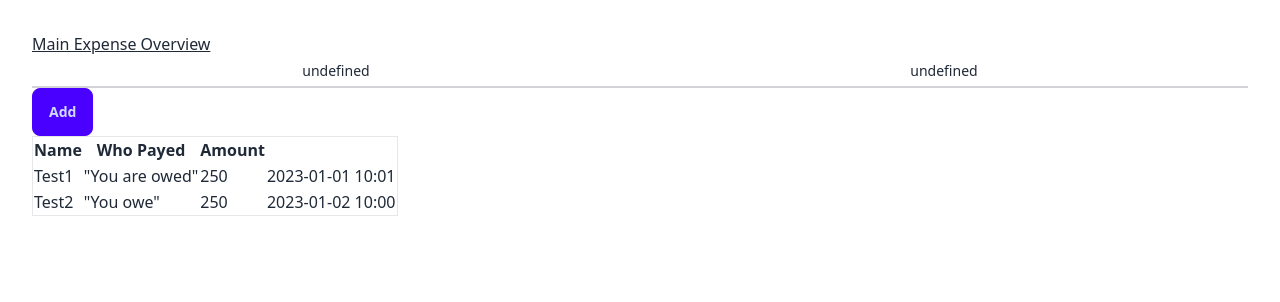
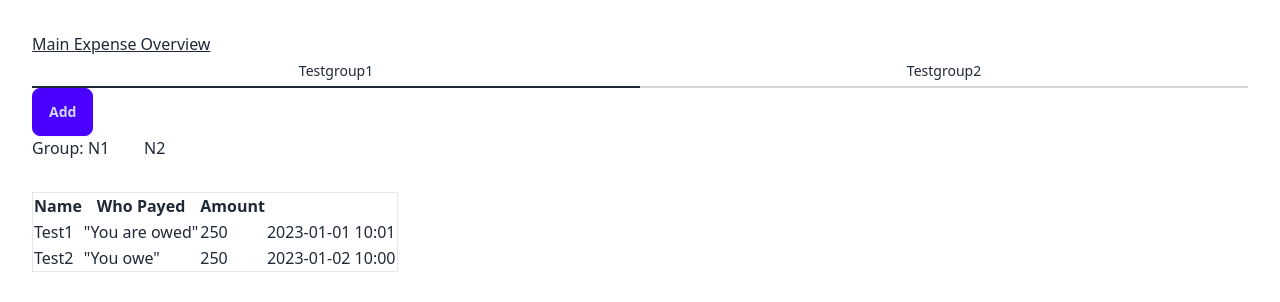
Before and after one commit to Narfinger/toukakoukan, a Svelte app in the folder front_end/: page / in a window 1280 px wide. Shown: the top 302 px of the page. Built offline with nearby package versions, Linux system fonts and the light colour scheme.

Commit message:
frontend

```diff
--- a/front_end/src/pages/Expenses.svelte
+++ b/front_end/src/pages/Expenses.svelte
@@ -17,8 +17,8 @@
     async function getGroups(): Promise<Array<Group>> {
         if (!isProduction) {
             return Promise.resolve([
-                { id: 1, name: "Testgroup1", users: [] },
-                { id: 2, name: "Testgroup2", users: [] },
+                { id: 1, name: "Testgroup1", users: ["N1", "N2"] },
+                { id: 2, name: "Testgroup2", users: ["N1", "N2"] },
             ]);
         } else {
             let response = await fetch("/api/groups/");
@@ -61,21 +61,14 @@
         let expenses = await response.json();
         return expenses;
     }
-    const groups = getGroups().then((groups) => groups.entries());
+    const groups = getGroups().then((groups) => groups);
     let active_tab = 0;
-    $: group_id = groups.then((groups) => {
-        groups[active_tab].id;
-    });
-
     $: expense = groups.then((groups) => {
-        return getExpenses(group_id);
+        return getExpenses(active_tab);
     });
     $: group = groups.then((groups) => {
-        return getExpenses(group_id);
+        return getExpenses(active_tab);
     });
-    function switchTab(index) {
-        active_tab = index;
-    }
 </script>
 
 <div class="flex flex-col p-8 justify-center">
@@ -83,24 +76,14 @@
 
     <div role="tablist" class="tabs tabs-bordered">
         {#await groups then groups}
-            {#each groups as g}
-                {#if g.id == active_tab}
-                    <a
-                        role="tab"
-                        class="tab tab-active"
-                        tabindex={0}
-                        on:click={() => {
-                            switchTab(0);
-                        }}>{g.name}</a
-                    >
-                {:else}
-                    <a
-                        role="tab"
-                        class="tab"
-                        tabindex={1}
-                        on:click={() => switchTab(1)}>{g.name}</a
-                    >
-                {/if}
+            {#each groups as g, index}
+                <a
+                    role="tab"
+                    class="tab tab-active"
+                    tabindex={index}
+                    class:tab-active={active_tab == index}
+                    on:click={() => (active_tab = index)}>{g.name}</a
+                >
             {/each}
         {/await}
     </div>
@@ -111,11 +94,13 @@
         >
     </div>
     <div>
-        {#await group then group}
-            <h2>Group: {group.name}</h2>
-            {#each group.people as p}
-                <div>{p}</div>
-            {/each}
+        {#await groups then g}
+            <div class="flex">
+                <h2 class="w-14 h-14">Group:</h2>
+                {#each g[active_tab].users as u}
+                    <div class="shrink w-14 h-14">{u}</div>
+                {/each}
+            </div>
         {/await}
     </div>
     <div>
```
